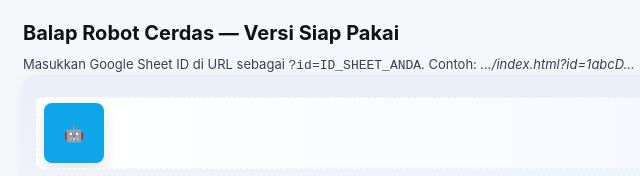
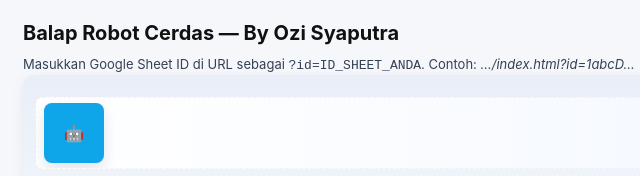
Before and after one commit to syaputra94/games-robot-pg, a plain HTML site: page index.html in a window 1280 px wide. Shown: the top 176 px of the page, 127-767 px from the left. Drawn offline with Linux system fonts and the light colour scheme.

Commit message:
Update index.html

```diff
--- a/index.html
+++ b/index.html
@@ -3,7 +3,7 @@
 <head>
   <meta charset="utf-8" />
   <meta name="viewport" content="width=device-width,initial-scale=1" />
-  <title>Balap Robot Cerdas — Versi Siap Pakai</title>
+  <title>Balap Robot Cerdas — By Ozi Syaputra</title>
   <style>
     :root{--track-height:70px;--robot-size:60px}
     body{font-family:Inter,Segoe UI,Arial;line-height:1.3;margin:20px;background:#f5f7fb;color:#111}
@@ -46,7 +46,7 @@
 </head>
 <body>
   <div class="container">
-    <h1>Balap Robot Cerdas — Versi Siap Pakai</h1>
+    <h1>Balap Robot Cerdas — By Ozi Syaputra</h1>
     <div class="meta">Masukkan Google Sheet ID di URL sebagai <code>?id=ID_SHEET_ANDA</code>. Contoh: <em>.../index.html?id=1abcD...</em></div>
 
     <div class="track" id="track">
```
